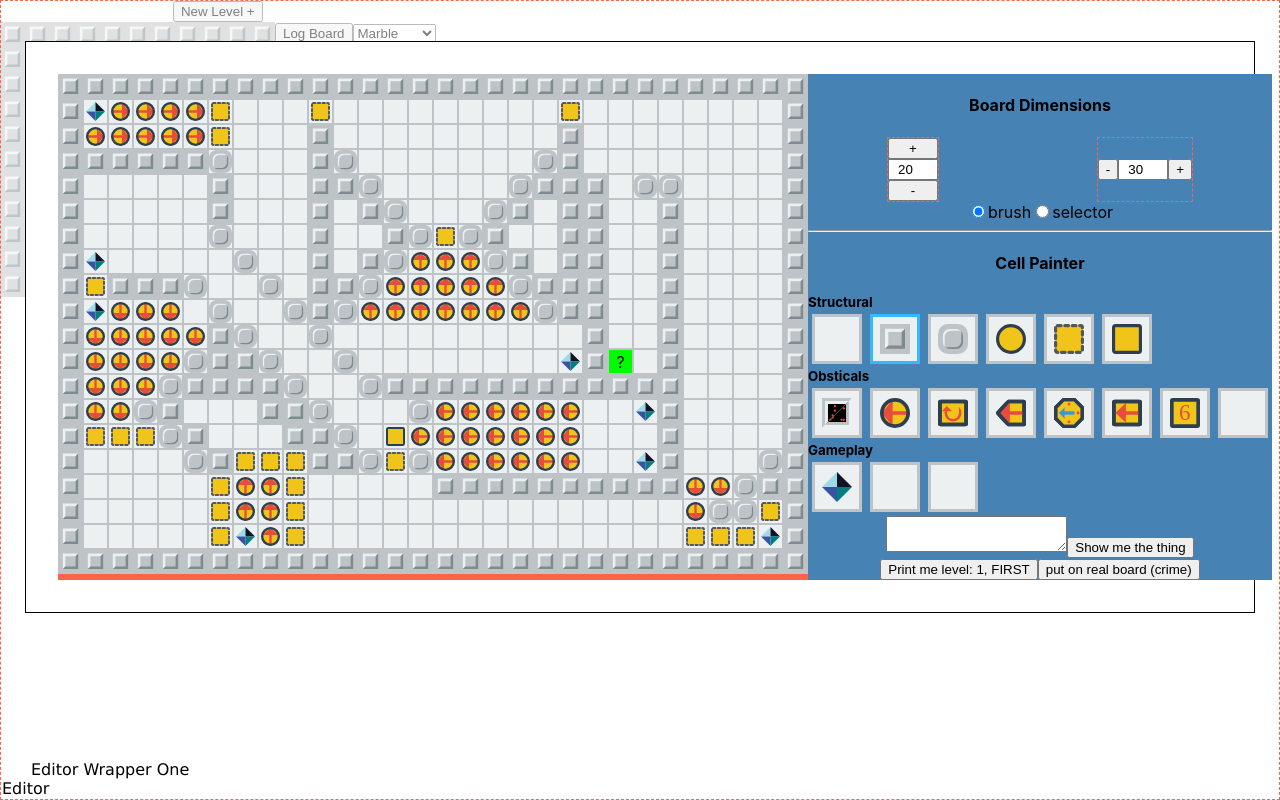
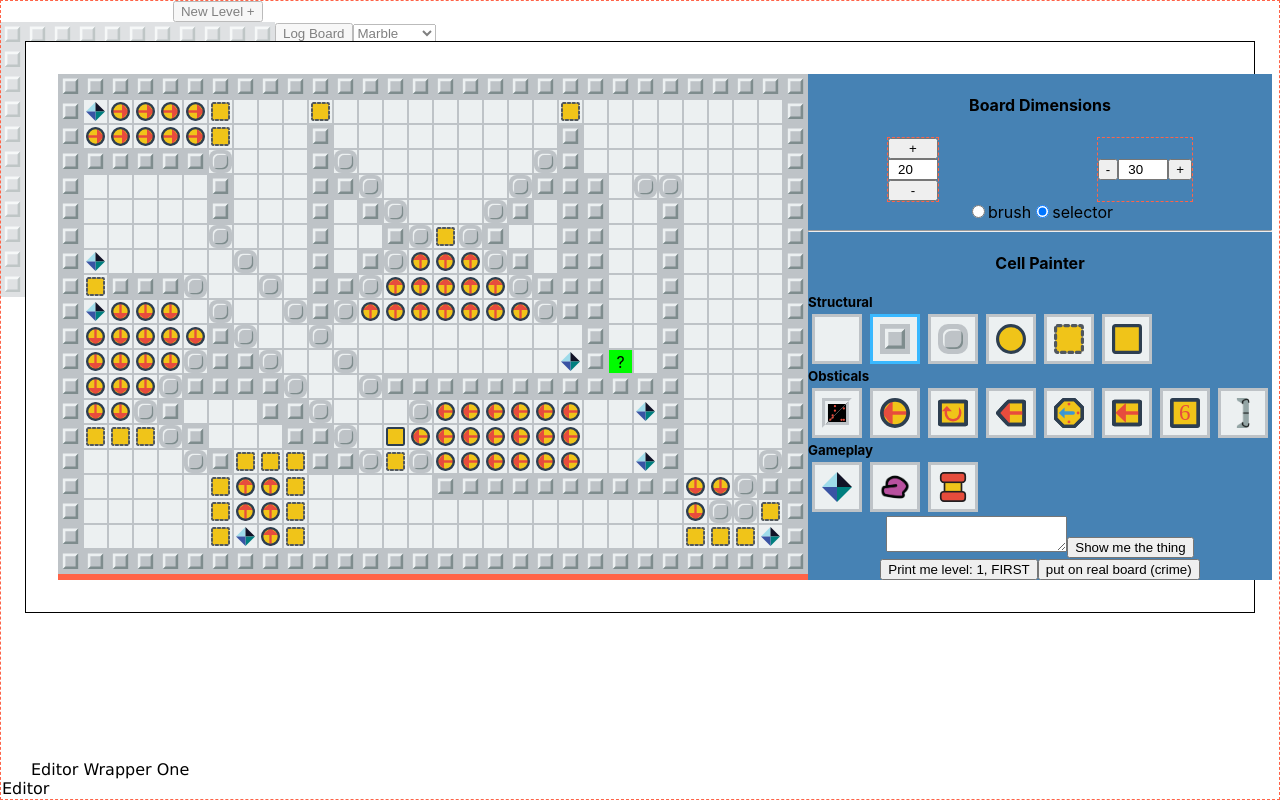
Before and after one commit to Oddert/oddgame-working, a React (Create React App) app in the folder client/: page / in a window 1280 px wide. Built offline with nearby package versions, Linux system fonts and the light colour scheme; the HTML template or start-up script is replaced by a standard one.

Commit message:
fixed selector textures

```diff
--- a/client/src/components/working/Editor/Menu/CellPainter/Selector.js
+++ b/client/src/components/working/Editor/Menu/CellPainter/Selector.js
@@ -6,6 +6,9 @@ import { editChangePainterSelect } from '../../../../../actions'
 import Blackhole from '../../../Entities/Blackhole'
 import Block from '../../../Entities/Block'
 import Diamond from '../../../Entities/Diamond'
+import Enemy from '../../../Entities/Enemy'
+import Forcefield from '../../../Entities/Forcefield'
+import Magnet from '../../../Entities/Magnet'
 import Marble from '../../../Entities/Marble'
 import Rotate from '../../../Entities/Rotate'
 import Sentry from '../../../Entities/Sentry'
@@ -19,13 +22,16 @@ import {
   blackhole_img,
   block_imgs,
   diamond_img,
+  enemy_imgs,
+  forcefield_imgs,
+  magnet_imgs,
   marble_imgs,
   rotate_imgs,
   sentry_imgs,
   shooter_imgs,
   slider_imgs,
   timer_imgs,
-  wall_imgs
+  wall_imgs,
 } from '../../../sprite_textures'
 
 
@@ -57,6 +63,14 @@ const Selector = () => {
         return <Diamond img={diamond_img} />
       case 'block':
         return <Block imgs={block_imgs} {...cell} />
+      case 'enemy':
+        return <Enemy imgs={enemy_imgs} {...cell} />
+      case 'forcefield':
+        return <Forcefield imgs={forcefield_imgs} {...cell} />
+      case 'magnet':
+        return <Magnet imgs={magnet_imgs} {...cell} />
+      case 'toBeDeCoded':
+        return '?'
       default:
         return ''
     }
--- a/client/src/components/working/MoveHandlers/handleMarbleMove.js
+++ b/client/src/components/working/MoveHandlers/handleMarbleMove.js
@@ -97,18 +97,15 @@ const swerve = (originalY, originalX, boardRef, dir, halted) => {
 
     const obsticalLikelyToMove = (dir, originalY, originalX, halted) => {
 
-      // console.log('+++++', originalY, originalX)
       // if (halted) console.log('[obsticalLikelyToMove]: halted, returning false')
       // if (halted) return false
 
       function checkAheadRecurse (dir, previousY, previousX) {
         // console.log('[checkAheadRecurse]', { dir, previousY, previousX })
         const obstical = getOffset(dir, previousY, previousX, 1)
-        // console.log(obstical)
 
         if (obstical.cell.type === 'floor') return true
 
-        // if (obstical.cell.type === 'marble') console.log('recursion begining...')
         if (obstical.cell.type === 'marble') return checkAheadRecurse(obstical.cell.direction, obstical.y, obstical.x)
 
         return false
--- a/client/src/components/working/index.scss
+++ b/client/src/components/working/index.scss
@@ -67,7 +67,8 @@ $floor_colour: #ecf0f1;
       background: #00fc00;
     }
     &.focused {
-      border: 1px solid #39B8FF;
+      outline: 3px solid #39B8FF;
+      z-index: 90;
     }
     &.enemy {
       background: $floor_colour;
--- a/client/src/constants/initialState.js
+++ b/client/src/constants/initialState.js
@@ -93,7 +93,7 @@ const initialState = {
       ...Object.keys(entity_list).map(e => entity_list[e]())
     ],
     painter: {
-      mode: 'brush',
+      mode: 'selector',
       selected: 1,
       focus: {
         x: null,
```
